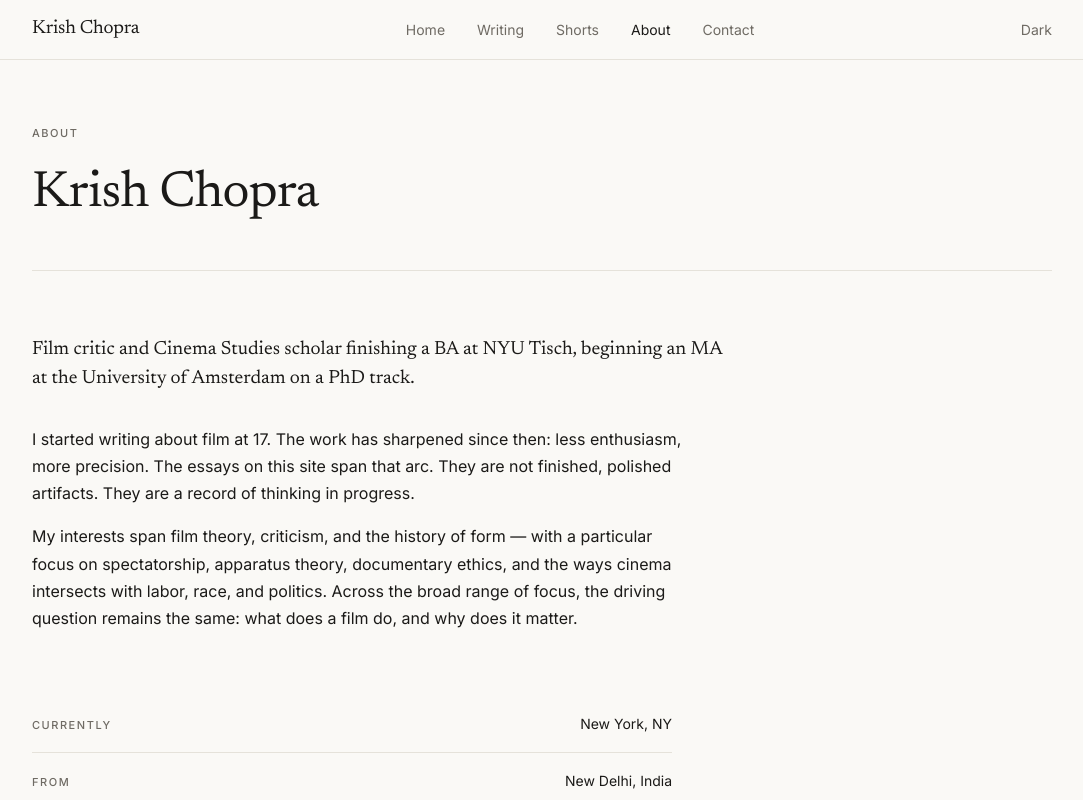
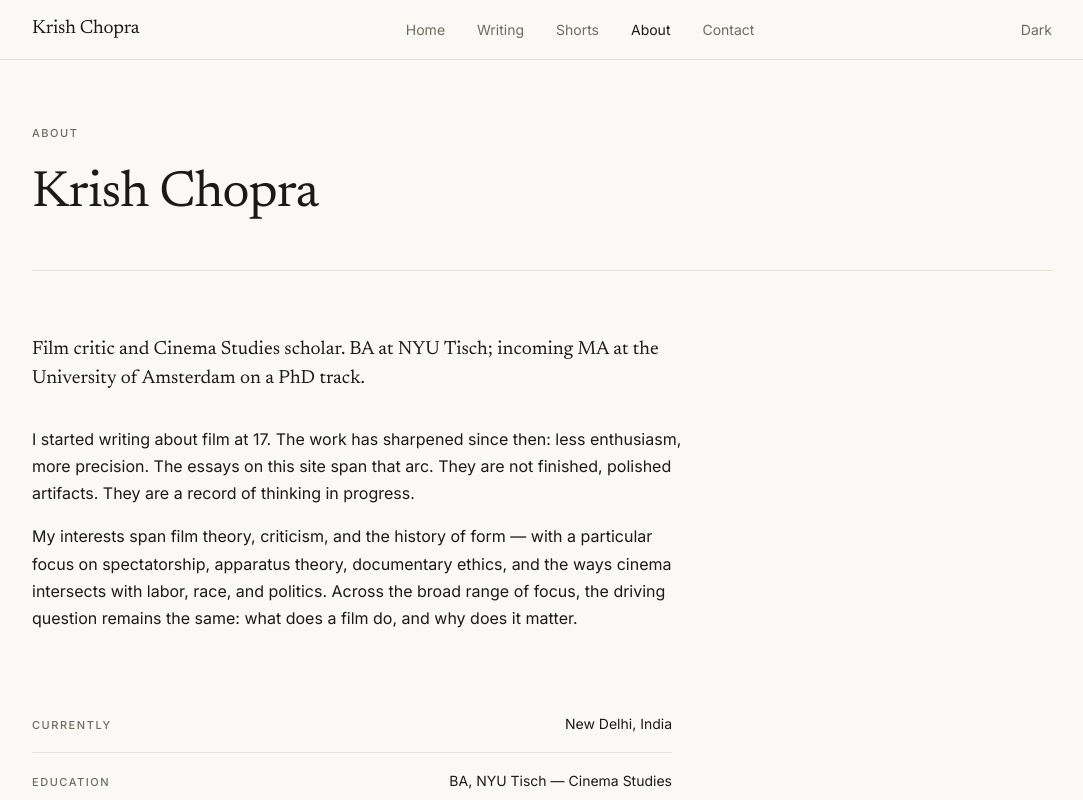
Before and after one commit to KrishChopra04/krish-portfolio, a Next.js app: page /about in a window 1280 px wide. Shown: the top 800 px of the page, without its empty margins (98-1181 px from the left). Built offline with nearby package versions, Linux system fonts and the light colour scheme.

Commit message:
Update page.tsx

```diff
--- a/app/about/page.tsx
+++ b/app/about/page.tsx
@@ -3,12 +3,11 @@ import type { Metadata } from 'next'
 export const metadata: Metadata = {
   title: 'About',
   description:
-    'Film critic and Cinema Studies scholar. BA, NYU Tisch; MA candidate, University of Amsterdam.',
+    'Film critic and Cinema Studies scholar. BA, NYU Tisch; Incoming MA, University of Amsterdam.',
 }
 
 const facts = [
-  { label: 'Currently', value: 'New York, NY' },
-  { label: 'From', value: 'New Delhi, India' },
+  { label: 'Currently', value: 'New Delhi, India' },
   { label: 'Education', value: 'BA, NYU Tisch — Cinema Studies' },
   { label: 'Next', value: 'MA, University of Amsterdam — Film Studies' },
   { label: 'Letterboxd', value: 'boxd.it/2cCE7', href: 'https://boxd.it/2cCE7' },
@@ -30,8 +29,8 @@ export default function About() {
 
       <div className="section" style={{ paddingBlock: 'var(--s-16)' }}>
         <p className="lede">
-          Film critic and Cinema Studies scholar finishing a BA at NYU Tisch,
-          beginning an MA at the University of Amsterdam on a PhD track.
+          Film critic and Cinema Studies scholar. BA at NYU Tisch;
+          incoming MA at the University of Amsterdam on a PhD track.
         </p>
 
         <div style={{ marginTop: 'var(--s-8)' }}>
```
